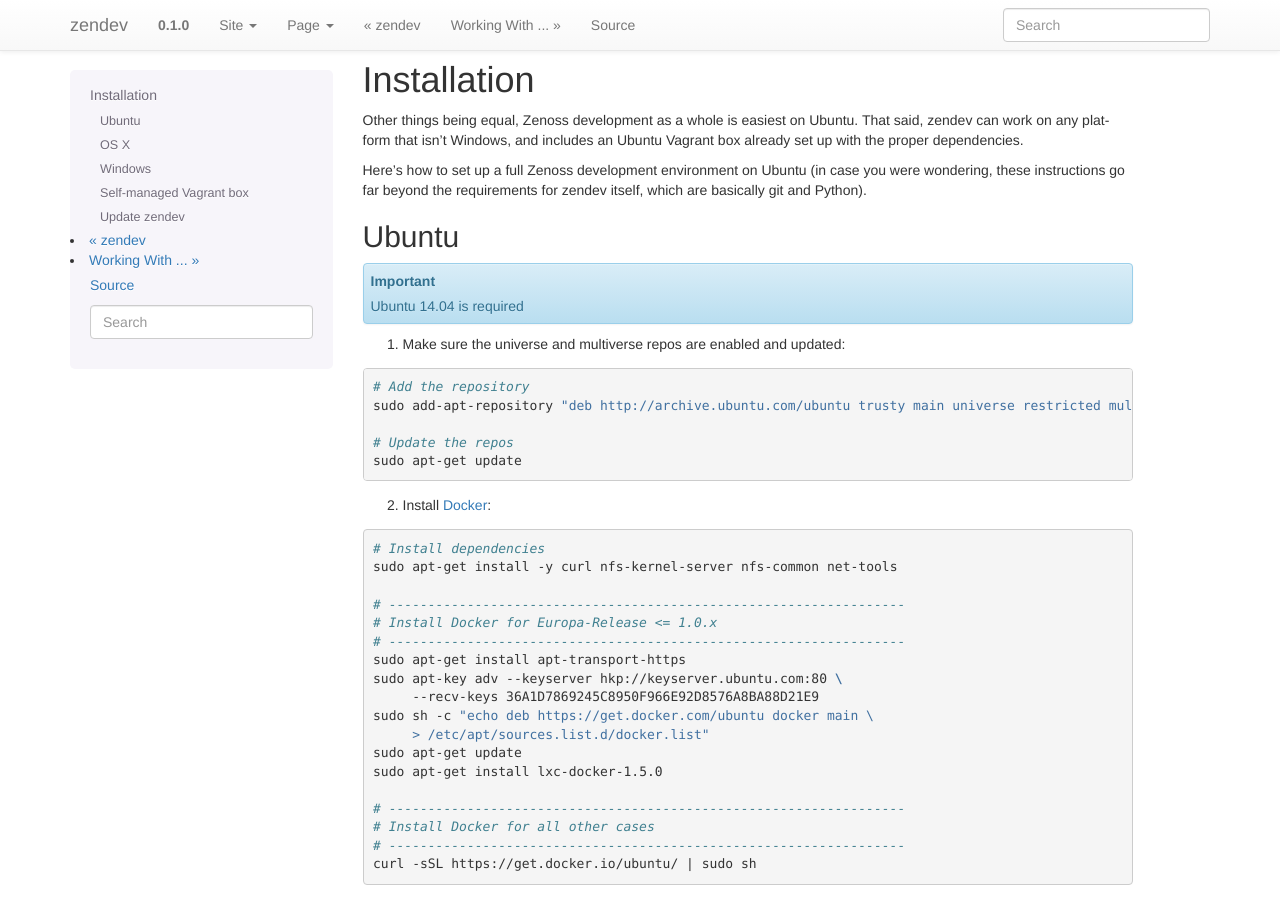
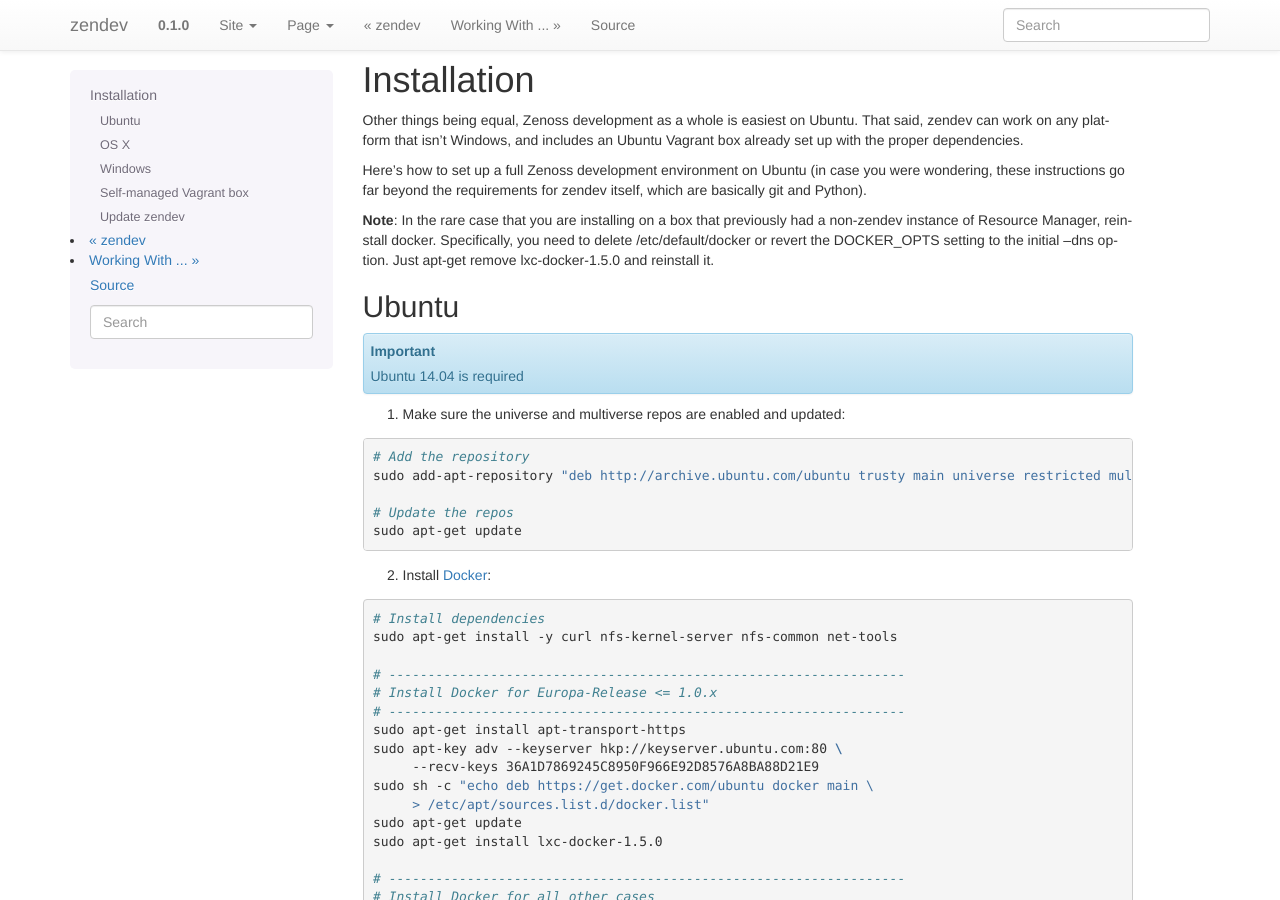
Before and after one commit to zenoss/zendev, a Sphinx documentation site: the page built from docs/installation.rst, in a window 1280 px wide and 900 px high. Built offline with Sphinx 7.4.7, drawn with Linux system fonts in a browser that asks for light colours.

Commit message:
Add verbiage to reinstall docker in some cases

```diff
--- a/docs/installation.rst
+++ b/docs/installation.rst
@@ -9,6 +9,12 @@
 Here's how to set up a full Zenoss development environment on Ubuntu (in case
 you were wondering, these instructions go far beyond the requirements for
 zendev itself, which are basically git and Python).
+
+**Note**: In the rare case that you are installing on a box that previously had
+a non-zendev instance of Resource Manager, reinstall docker.
+Specifically, you need to delete /etc/default/docker or revert the DOCKER_OPTS
+setting to the initial --dns option. Just apt-get remove lxc-docker-1.5.0 and
+reinstall it.
 
 Ubuntu
 ------
```
